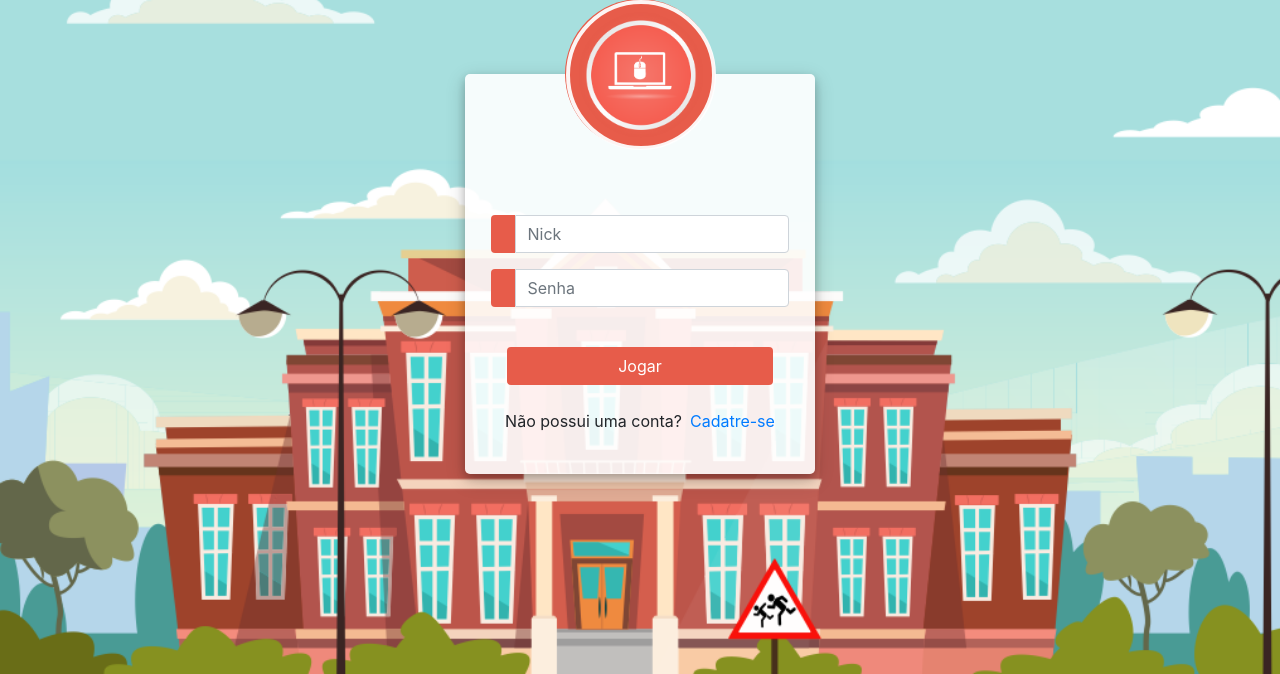
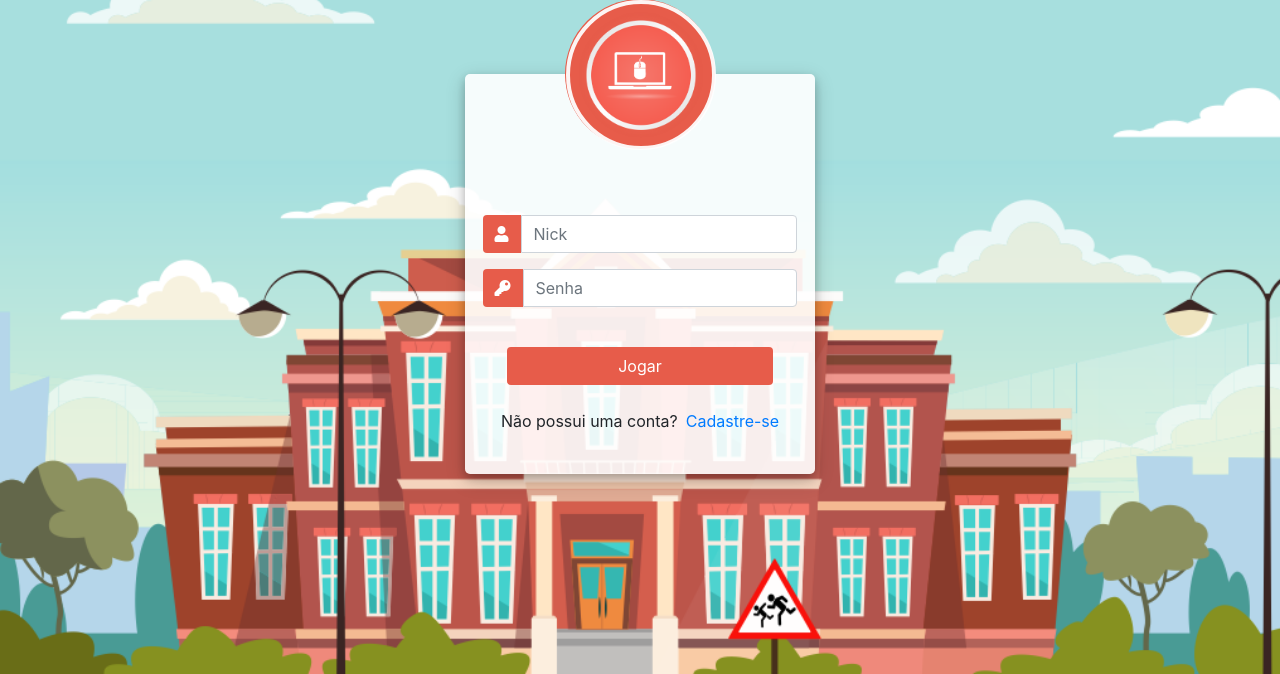
Before and after one commit to samcamposr/ComputerAid, a Django app: page /home/ in a window 1280 px wide. Shown: the part 126-800 px from the top of the page. Run offline with Django 3.2, Linux system fonts and the light colour scheme; some libraries are stand-ins or nearby versions.

Commit message:
Atualização tela de login

```diff
--- a/ComputerAid/jogo/templates/base.html
+++ b/ComputerAid/jogo/templates/base.html
@@ -8,6 +8,9 @@
         <!-- Importação bootstrap (css) -->
         <link rel="stylesheet" href="{% static 'css/style.css' %}">
         <link rel="stylesheet" href="https://maxcdn.bootstrapcdn.com/bootstrap/4.0.0/css/bootstrap.min.css" integrity="sha384-Gn5384xqQ1aoWXA+058RXPxPg6fy4IWvTNh0E263XmFcJlSAwiGgFAW/dAiS6JXm" crossorigin="anonymous">
+        <link rel="stylesheet" href="https://use.fontawesome.com/releases/v5.8.2/css/all.css" integrity="sha384-oS3vJWv+0UjzBfQzYUhtDYW+Pj2yciDJxpsK1OYPAYjqT085Qq/1cq5FLXAZQ7Ay" crossorigin="anonymous">
+
+
     </head>
 
     <header id="header" class="text-center">
--- a/ComputerAid/jogo/templates/home.html
+++ b/ComputerAid/jogo/templates/home.html
@@ -5,6 +5,7 @@
 <link href="//maxcdn.bootstrapcdn.com/bootstrap/4.0.0/css/bootstrap.min.css" rel="stylesheet" id="bootstrap-css">
 <script src="//maxcdn.bootstrapcdn.com/bootstrap/4.0.0/js/bootstrap.min.js"></script>
 <script src="//code.jquery.com/jquery-1.11.1.min.js"></script>
+<link rel="stylesheet" href="https://use.fontawesome.com/releases/v5.6.1/css/all.css" integrity="sha384-gfdkjb5BdAXd+lj+gudLWI+BXq4IuLW5IT+brZEZsLFm++aCMlF1V92rMkPaX4PP" crossorigin="anonymous">
 <!--
 <header id="header2">
     <div class="box"></div>
@@ -42,7 +43,7 @@
 				</div>
 				<div class="mt-4">
 					<div class="d-flex justify-content-center links">
-						Não possui uma conta? <a href="#" class="ml-2">Cadatre-se</a>
+						Não possui uma conta? <a href="#" class="ml-2">Cadastre-se</a>
 					</div>
 					<!-- <div class="d-flex justify-content-center links">
 						<a href="#">Forgot your password?</a>
```
